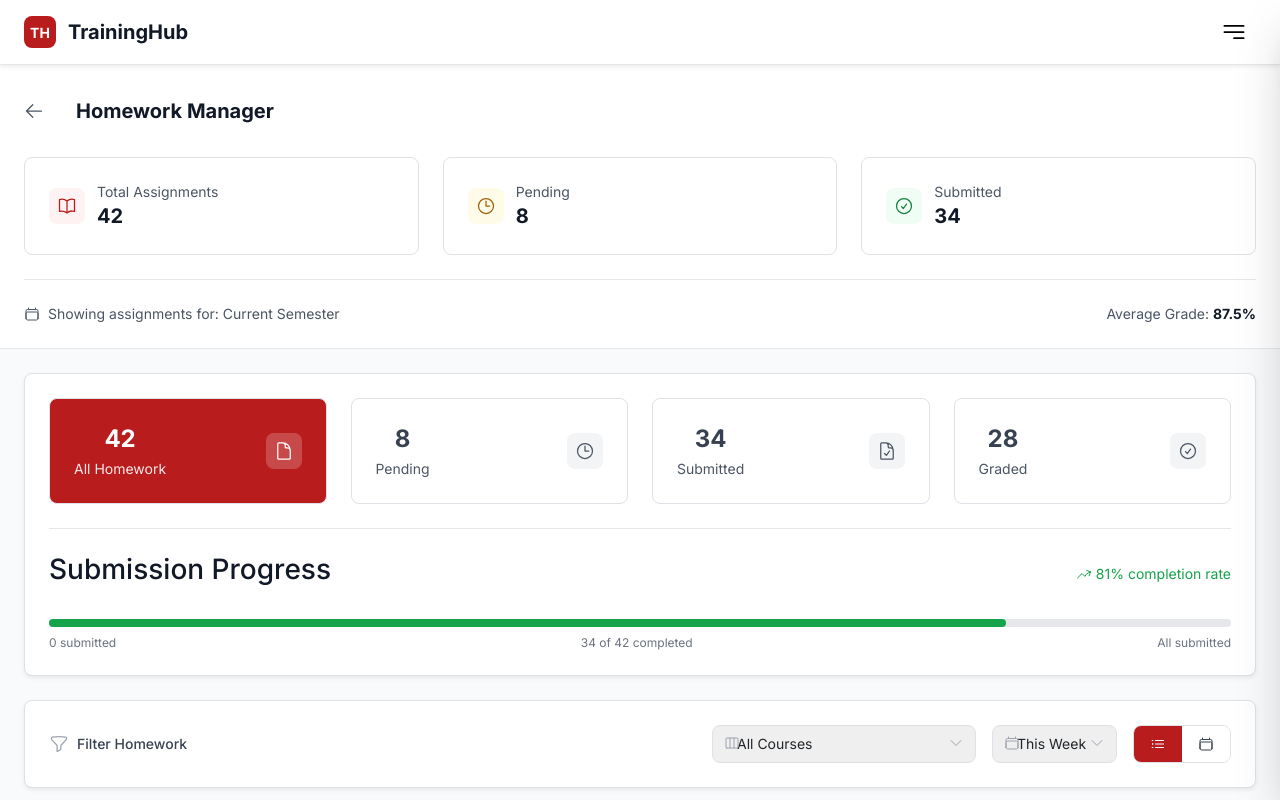
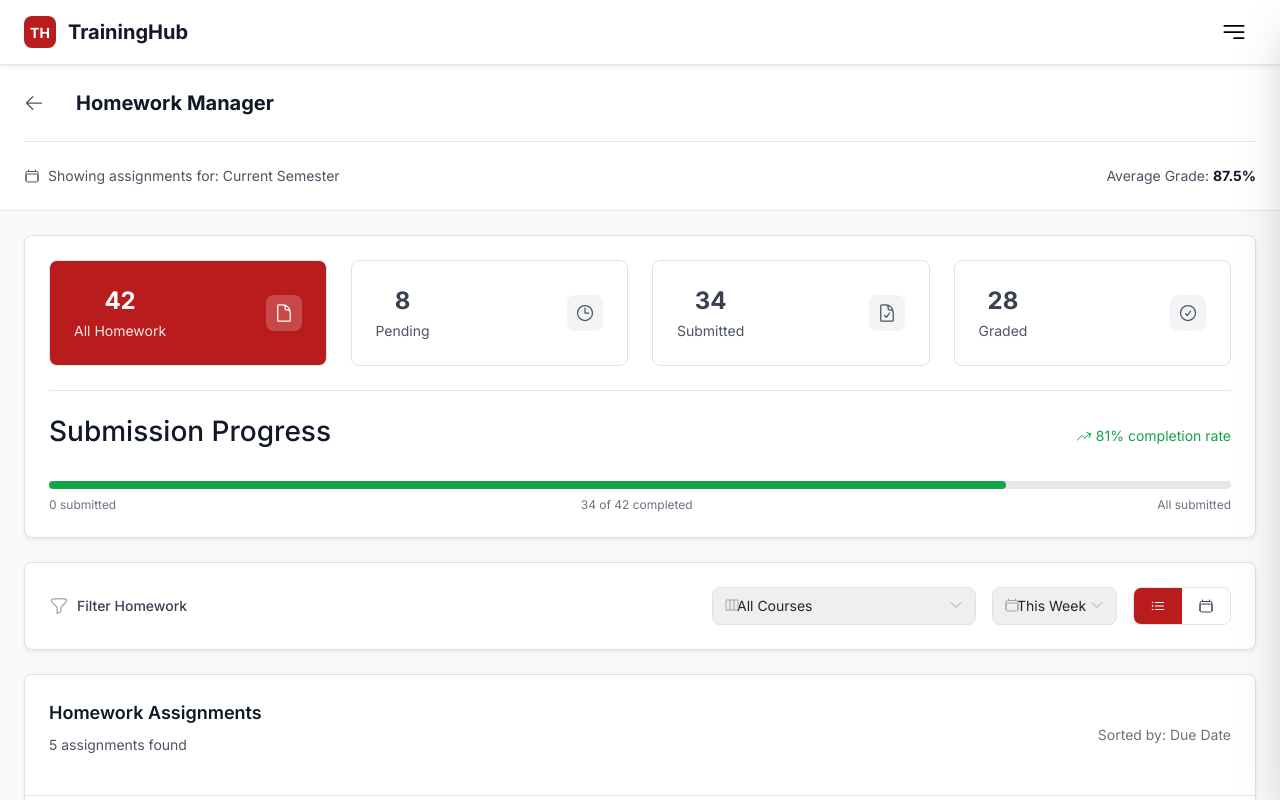
Before and after one commit to saahil0708/STMS, a React (Vite) app: page /homework in a window 1280 px wide. Shown: the top 800 px of the page. Built offline with nearby package versions, Linux system fonts and the light colour scheme; a web font is replaced by a local one.

Commit message:
Layout fix

```diff
--- a/src/Components/Student/Homework/Header.jsx
+++ b/src/Components/Student/Homework/Header.jsx
@@ -13,7 +13,7 @@ const HomeworkHeader = ({ studentData, onBack }) => {
     <div className="bg-white border-b border-gray-200">
       <div className="max-w-8xl mx-auto px-4 sm:px-6 lg:px-8">
         {/* Simple Navigation */}
-        <div className="py-4">
+        <div className="py-3">
           <div className="flex items-center">
             <button
               onClick={onBack}
@@ -28,7 +28,7 @@ const HomeworkHeader = ({ studentData, onBack }) => {
 
         {/* Summary Cards */}
         <div className="pb-6">
-          <div className="grid grid-cols-1 md:grid-cols-3 gap-4">
+          {/* <div className="grid grid-cols-1 md:grid-cols-3 gap-4">
             <div className="bg-white border border-gray-200 rounded-lg p-4">
               <div className="flex items-center">
                 <div className="bg-red-50 p-2 rounded-lg mr-3">
@@ -64,10 +64,10 @@ const HomeworkHeader = ({ studentData, onBack }) => {
                 </div>
               </div>
             </div>
-          </div>
+          </div> */}
 
           {/* Student Info Bar */}
-          <div className="mt-6 pt-6 border-t border-gray-200">
+          <div className="pt-6 border-t border-gray-200">
             <div className="flex items-center justify-between">
               <div className="flex items-center text-sm text-gray-600">
                 <CalendarIcon className="h-4 w-4 mr-2" />
```
